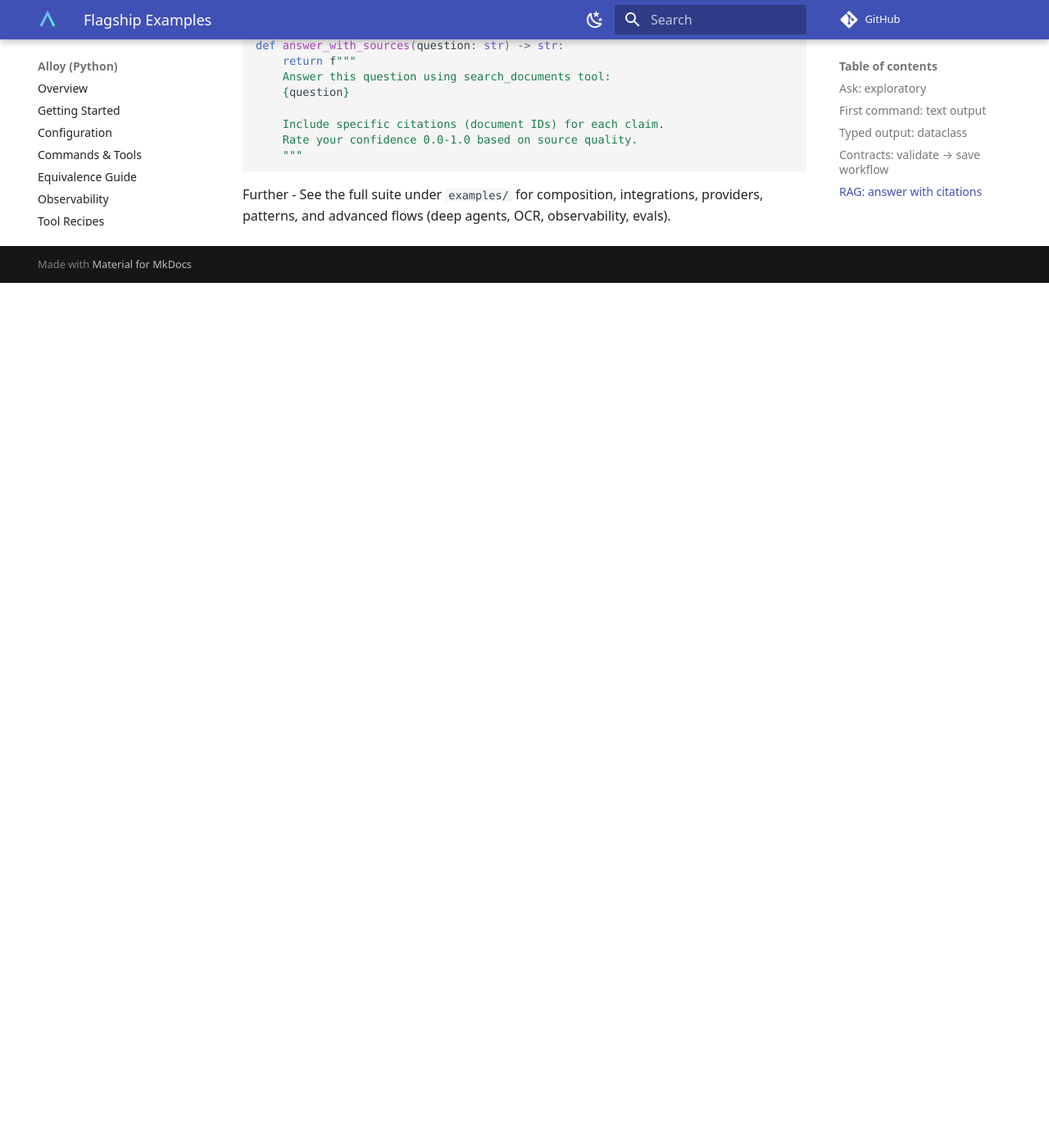
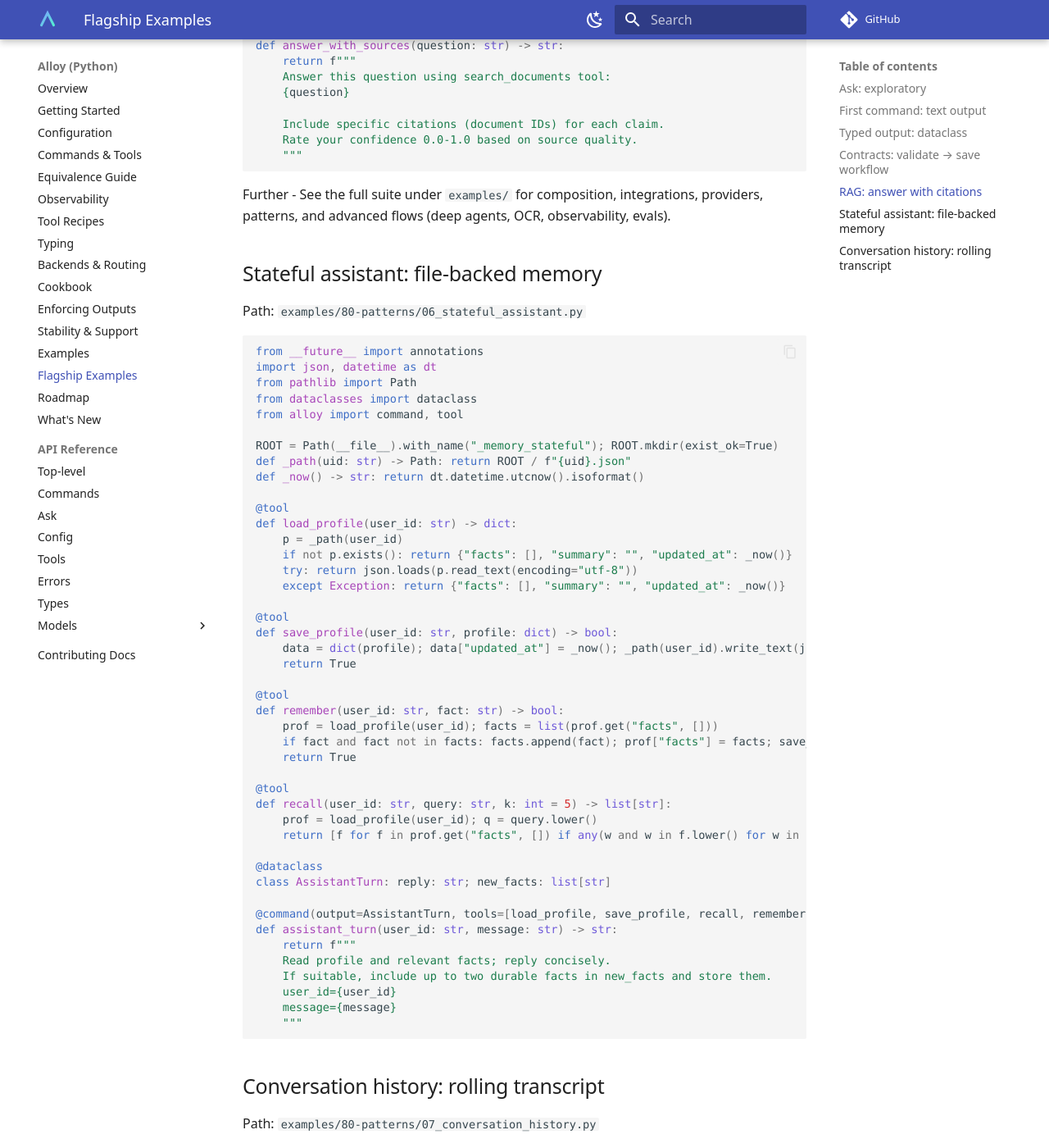
Before and after one commit to lydakis/alloy, an MkDocs documentation site: the page built from docs/flagship-examples.md, in a window 1280 px wide and 1400 px high, scrolled down 3071 px. Shown: the whole window at 82% size. Built offline with MkDocs 1.6.1 and Material for MkDocs 9.7.7, drawn with Linux system fonts in a browser that asks for light colours; comment, search, counter and statistics services are not loaded; before the commit the page ends 3416 px from its top, so only the background shows below that; some of the changed text lies outside the part shown.

Commit message:
docs: add flagship snippets for stateful memory and conversation history; expand examples/README structure list

````diff
--- a/docs/flagship-examples.md
+++ b/docs/flagship-examples.md
@@ -159,3 +159,85 @@
 
 Further
 - See the full suite under `examples/` for composition, integrations, providers, patterns, and advanced flows (deep agents, OCR, observability, evals).
+
+## Stateful assistant: file-backed memory
+
+Path: `examples/80-patterns/06_stateful_assistant.py`
+
+```python
+from __future__ import annotations
+import json, datetime as dt
+from pathlib import Path
+from dataclasses import dataclass
+from alloy import command, tool
+
+ROOT = Path(__file__).with_name("_memory_stateful"); ROOT.mkdir(exist_ok=True)
+def _path(uid: str) -> Path: return ROOT / f"{uid}.json"
+def _now() -> str: return dt.datetime.utcnow().isoformat()
+
+@tool
+def load_profile(user_id: str) -> dict:
+    p = _path(user_id)
+    if not p.exists(): return {"facts": [], "summary": "", "updated_at": _now()}
+    try: return json.loads(p.read_text(encoding="utf-8"))
+    except Exception: return {"facts": [], "summary": "", "updated_at": _now()}
+
+@tool
+def save_profile(user_id: str, profile: dict) -> bool:
+    data = dict(profile); data["updated_at"] = _now(); _path(user_id).write_text(json.dumps(data))
+    return True
+
+@tool
+def remember(user_id: str, fact: str) -> bool:
+    prof = load_profile(user_id); facts = list(prof.get("facts", []))
+    if fact and fact not in facts: facts.append(fact); prof["facts"] = facts; save_profile(user_id, prof)
+    return True
+
+@tool
+def recall(user_id: str, query: str, k: int = 5) -> list[str]:
+    prof = load_profile(user_id); q = query.lower()
+    return [f for f in prof.get("facts", []) if any(w and w in f.lower() for w in q.split())][:k]
+
+@dataclass
+class AssistantTurn: reply: str; new_facts: list[str]
+
+@command(output=AssistantTurn, tools=[load_profile, save_profile, recall, remember], system="Be concise.")
+def assistant_turn(user_id: str, message: str) -> str:
+    return f"""
+    Read profile and relevant facts; reply concisely.
+    If suitable, include up to two durable facts in new_facts and store them.
+    user_id={user_id}
+    message={message}
+    """
+```
+
+## Conversation history: rolling transcript
+
+Path: `examples/80-patterns/07_conversation_history.py`
+
+```python
+from __future__ import annotations
+import json
+from pathlib import Path
+from alloy import command
+
+ROOT = Path(__file__).with_name("_conversations"); ROOT.mkdir(exist_ok=True)
+def _path(sid: str) -> Path: return ROOT / f"{sid}.json"
+def _load(sid: str) -> list[dict]:
+    p = _path(sid)
+    try: return json.loads(p.read_text()) if p.exists() else []
+    except Exception: return []
+def _save(sid: str, items: list[dict]) -> None: _path(sid).write_text(json.dumps(items))
+
+class ConversationStore:
+    def append(self, sid: str, role: str, text: str):
+        items = _load(sid); items.append({"role": role, "text": text}); _save(sid, items)
+    def transcript(self, sid: str, last: int = 8) -> str:
+        return "\n".join(f"{it['role'].capitalize()}: {it['text']}" for it in _load(sid)[-last:])
+
+@command(output=str)
+def chat_reply(message: str, transcript: str) -> str:
+    return f"""
+    Continue the conversation based on recent turns:\n{transcript}\n\nUser: {message}
+    """
+```
````
Also changed, not shown: examples/README.md (+8 -1 lines).
